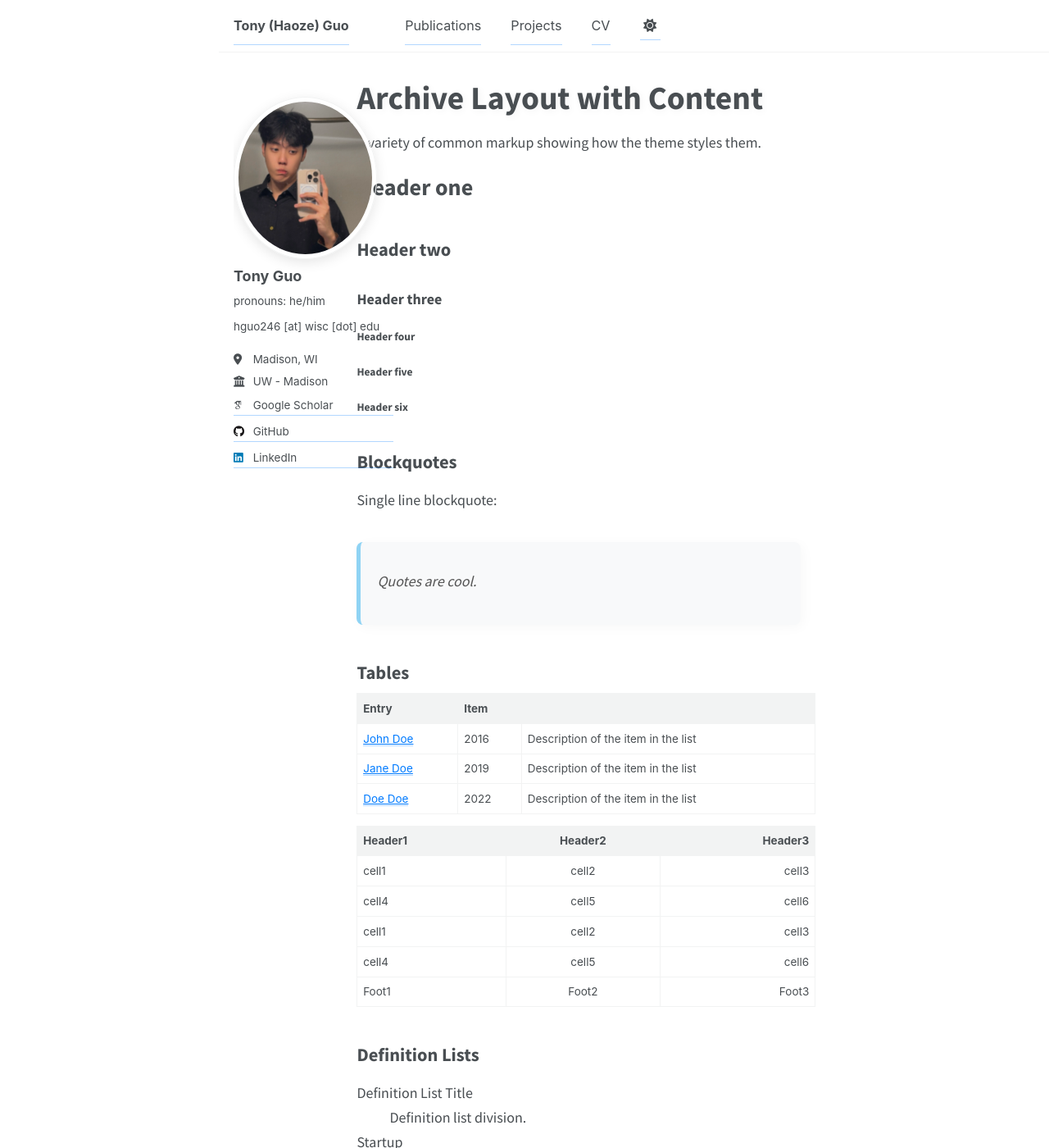
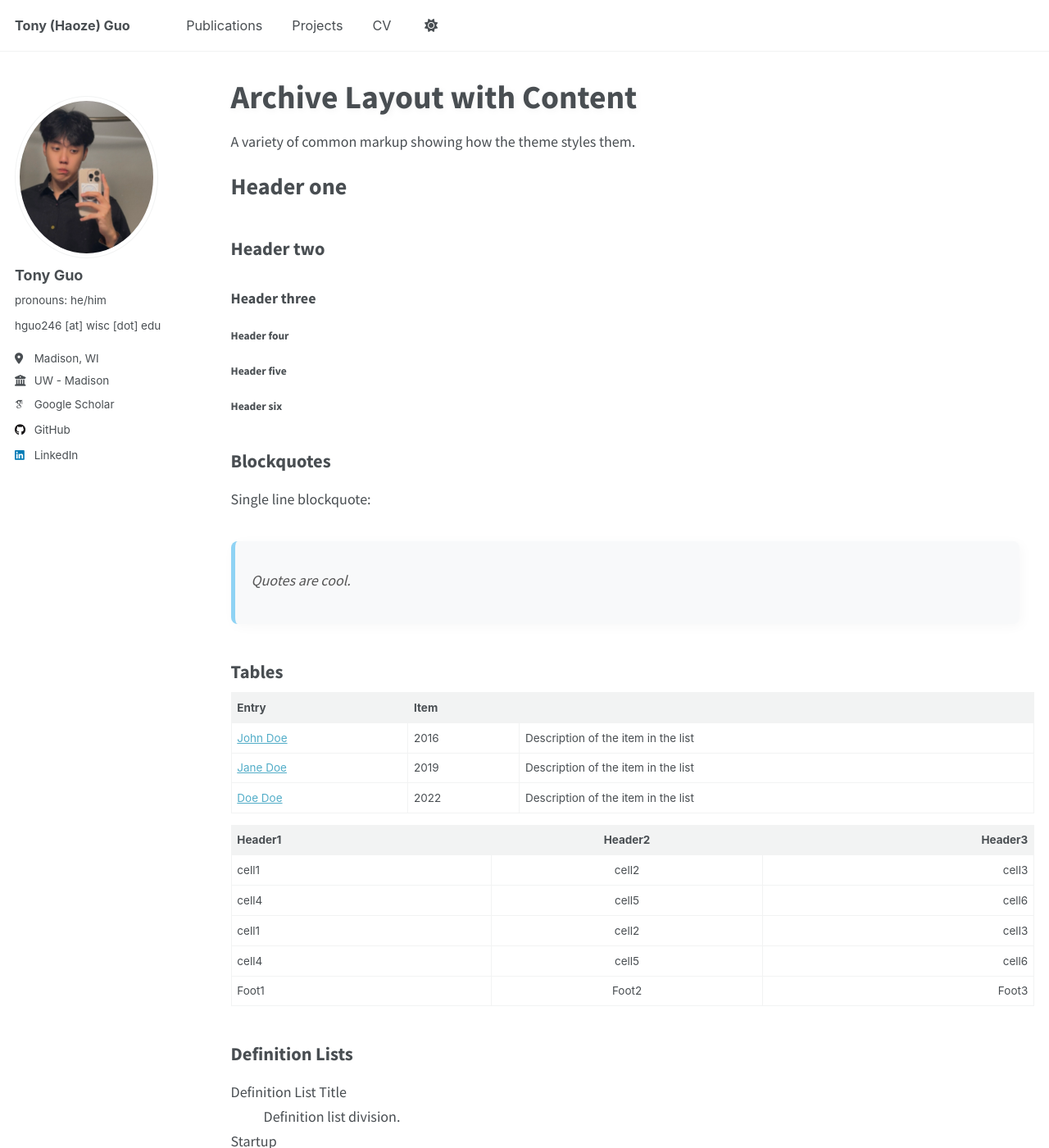
Before and after one commit to TonyGuo30/TonyGuo.github.io, a Jekyll site: the page built from _pages/archive-layout-with-content.md, in a window 1280 px wide and 1400 px high. Shown: the whole window at 82% size. Built offline with Jekyll 4.4.1, drawn with Linux system fonts in a browser that asks for light colours; some web fonts are replaced; a script that is not in the unit is left out.

Commit message:
Update _custom.scss

```diff
--- a/_sass/_custom.scss
+++ b/_sass/_custom.scss
@@ -1,24 +1,25 @@
 /* --- Global Style Overhaul --- */
 
-/* 1. Global Font Change & Typography */
+/* 1. Global Font Change */
 @import url('https://fonts.googleapis.com/css2?family=Source+Sans+Pro:wght@400;700&display=swap');
-
-html {
-  scroll-behavior: smooth; /* 5. Smooth Scrolling */
-}
 
 body {
   font-family: 'Source Sans Pro', sans-serif; /* <-- NEW GLOBAL FONT */
   line-height: 1.65;
-  max-width: 800px; /* 7. Constrain Content Width */
-  margin: 0 auto;   /* Centers the content */
-  padding: 0 1.5em; /* Adds space on the sides for smaller screens */
 }
 
 /* Ensure headings use the same font */
 h1, h2, h3, h4, h5, h6 {
   font-family: 'Source Sans Pro', sans-serif;
 }
+
+/* 2. Smaller Navigation Tabs */
+.masthead__menu-item {
+  font-size: 0.9em !important; /* <-- REDUCED SIZE for navigation links */
+}
+
+
+/* 3. Keep Previous Style Enhancements */
 
 /* Reset title size to something neutral, adjust if needed */
 h1.page__title {
@@ -30,39 +31,6 @@
 strong {
   color: #0056b3;
 }
-
-/* --- Navigation & Interactivity --- */
-
-/* 2. Smaller Navigation Tabs */
-.masthead__menu-item {
-  font-size: 0.9em !important; /* <-- REDUCED SIZE for navigation links */
-}
-
-/* 4. Enhanced Link Styling */
-a {
-  color: #007bff; /* A modern, accessible blue */
-  text-decoration: none; /* Removes the default underline */
-  border-bottom: 1px solid rgba(0, 123, 255, 0.3); /* A subtle, modern underline */
-  transition: all 0.2s ease-in-out; /* Smooth transition for all changes */
-}
-
-a:hover {
-  color: #0056b3; /* Darkens the blue on hover, matches your 'strong' style */
-  border-bottom-color: #0056b3; /* Makes the underline solid on hover */
-}
-
-/* 6. Custom Text Selection Color */
-::selection {
-  background: #8fd3f4; /* Uses the light blue from your blockquote border */
-  color: #111; /* Ensures text remains highly readable */
-}
-::-moz-selection { /* For Firefox */
-  background: #8fd3f4;
-  color: #111;
-}
-
-
-/* --- Content & Visual Elements --- */
 
 /* Style the horizontal lines */
 hr {
@@ -81,36 +49,3 @@
   font-style: italic;
   color: #555;
 }
-
-/* 8. Visual Polish for Images */
-img {
-  max-width: 100%; /* Ensures images are responsive */
-  height: auto;
-  border-radius: 8px; /* Matches the rounding on your blockquotes */
-  box-shadow: 0 4px 15px rgba(0, 0, 0, 0.1); /* A soft, modern shadow */
-}
-
-/* 9. Code Block Styling */
-/* For inline `code` snippets */
-code {
-  background: #f0f0f0;
-  padding: 0.2em 0.4em;
-  border-radius: 4px;
-  font-family: 'Courier New', Courier, monospace;
-  font-size: 0.9em;
-}
-
-/* For larger <pre> blocks of code */
-pre {
-  background: #2d2d2d; /* A dark background for contrast */
-  color: #f8f8f2;     /* A light, soft text color */
-  padding: 1.5em;
-  border-radius: 8px;
-  overflow-x: auto;   /* Allows horizontal scrolling for long lines of code */
-}
-
-/* Resets the inline style for code that is inside a <pre> block */
-pre code {
-  background: none;
-  padding: 0;
-}
```
